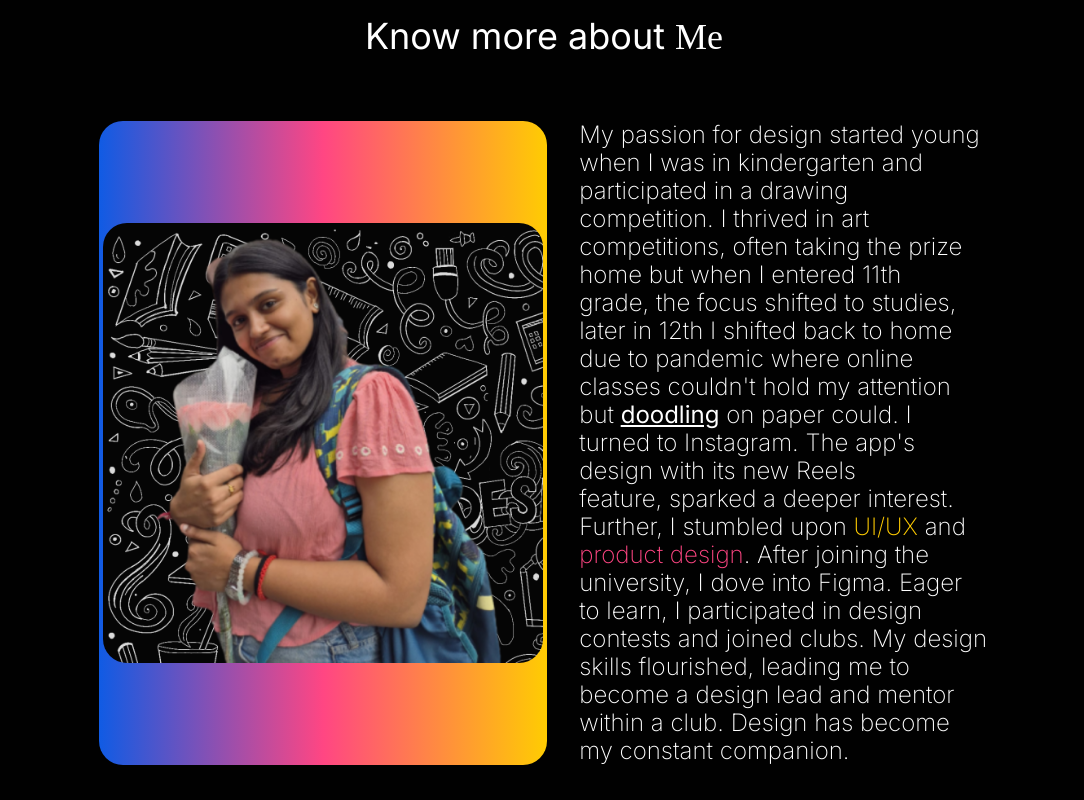
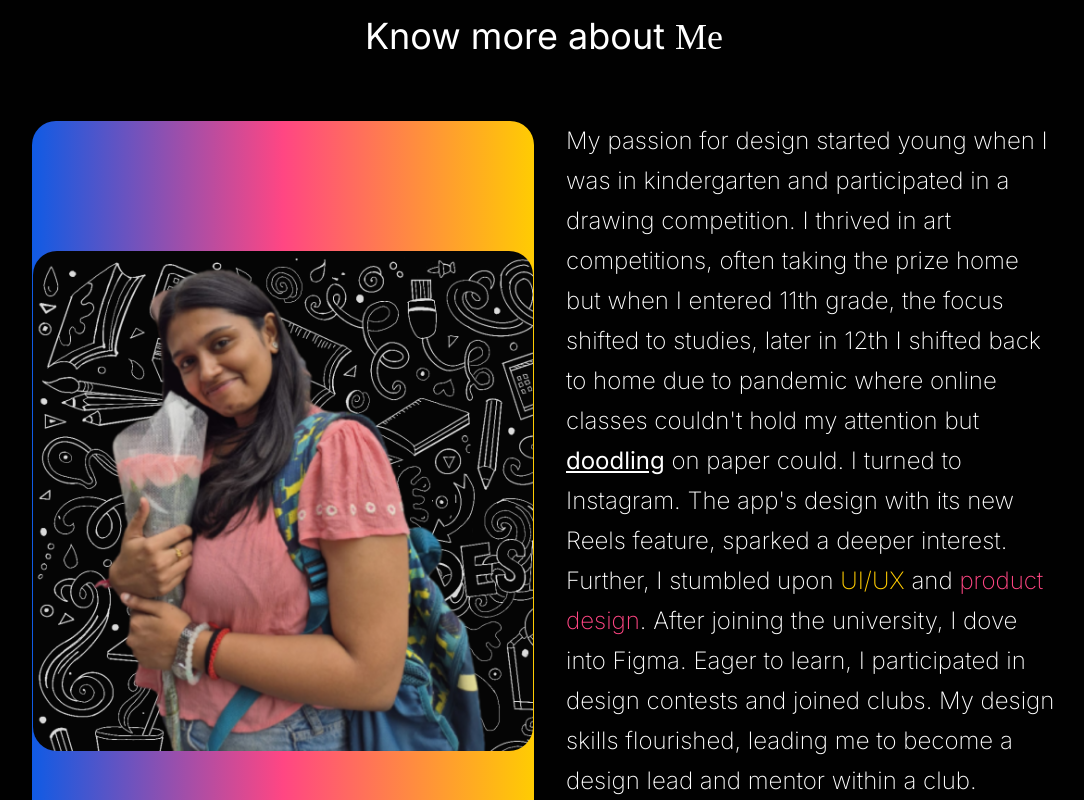
Before and after one commit to antidoid/prajna-portfolio, a React (Vite) app: page / in a window 1280 px wide. Shown: the part 2540-3340 px from the top of the page, without its empty margins (96-1180 px from the left). Built offline with nearby package versions, Linux system fonts and the light colour scheme; the HTML template or start-up script is replaced by a standard one; a web font is replaced by a local one.

Commit message:
fix: about section spacing

```diff
--- a/src/components/About.tsx
+++ b/src/components/About.tsx
@@ -11,11 +11,11 @@ function About() {
           Know more about <span className="font-Bounce font-normal">Me</span>
         </h2>
       </div>
-      <div className="flex justify-center">
-        <div className="px-1 flex items-center bg-gradient-to-r from-blue-450 via-pink-450 to-yellow-450 rounded-3xl">
-          <img className="size-[440px] rounded-3xl" src={AboutPP} />
+      <div className="flex">
+        <div className="p-[1px] flex items-center bg-gradient-to-r from-blue-450 via-pink-450 to-yellow-450 rounded-3xl">
+          <img className="size-[500px] rounded-3xl" src={AboutPP} />
         </div>
-        <p className="w-2/5 ml-8 text-2xl leading-7 font-extralight">
+        <p className="flex-1 ml-8 text-2xl leading-10 font-extralight">
           My passion for design started young when I was in kindergarten and
           participated in a drawing competition. I thrived in art
           competitions, often taking the prize home but when I entered 11th
```
